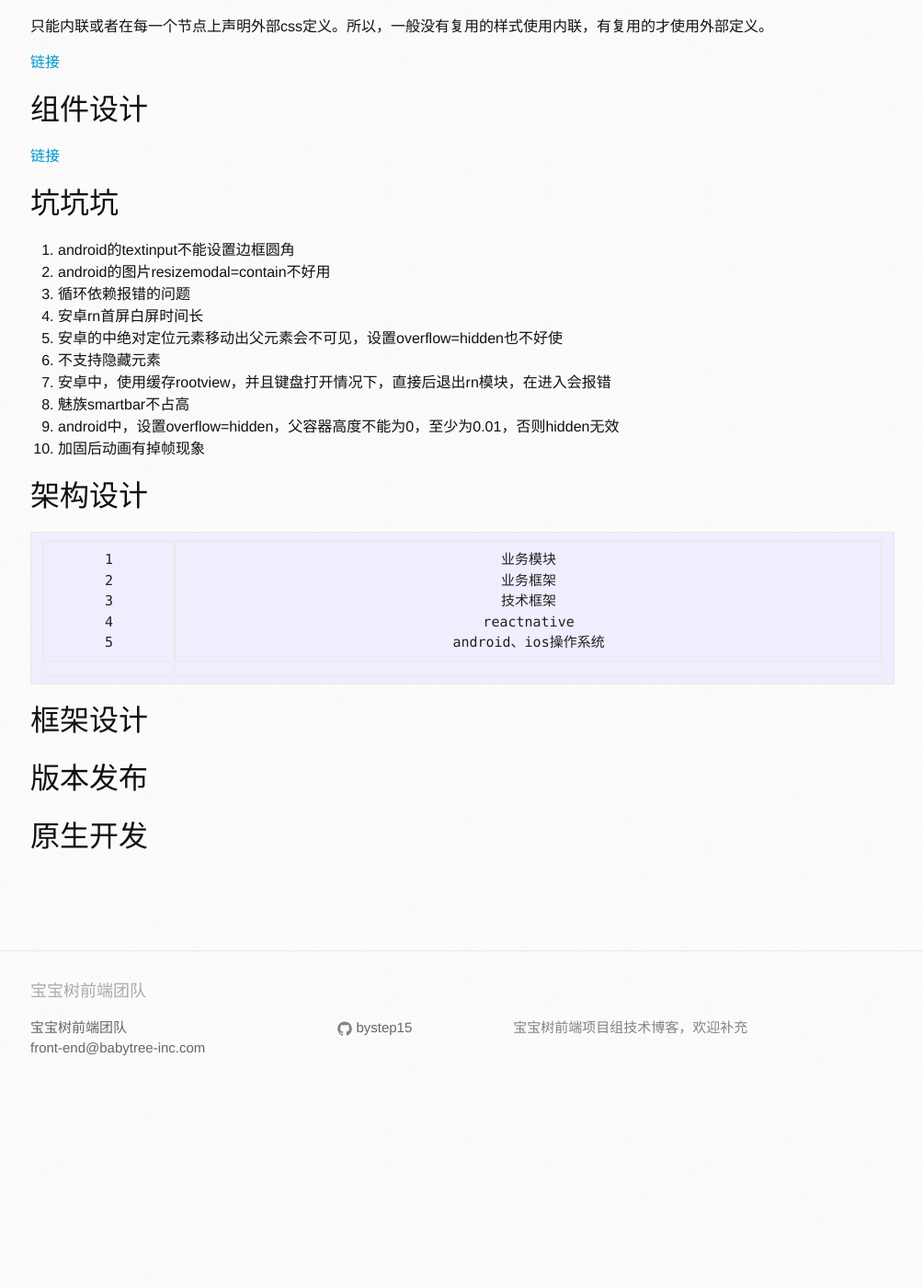
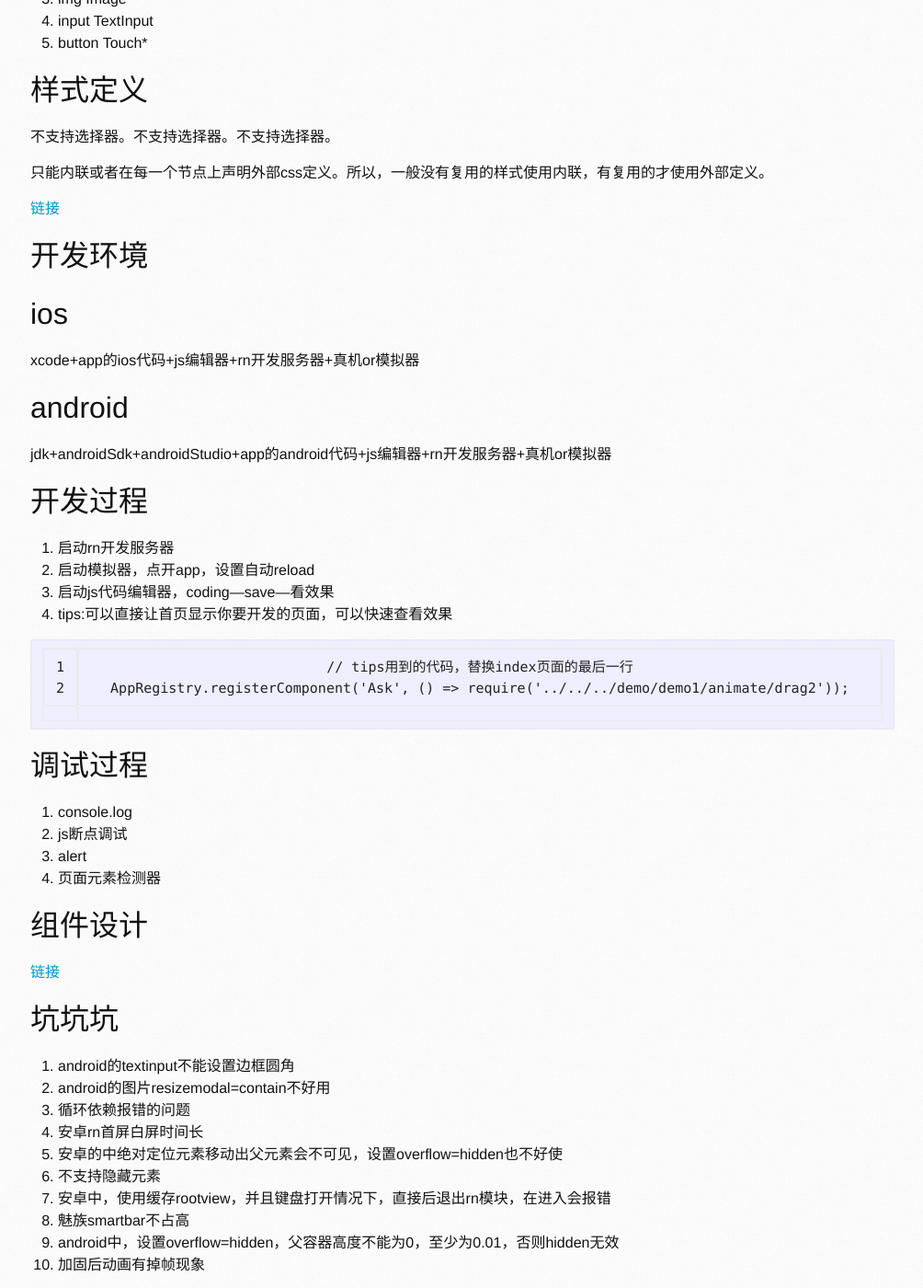
Before and after one commit to bystep15/bystep15.github.io, a Jekyll site: the page built from _posts/2016-05-04-ReactNative分享提纲.md, in a window 1280 px wide and 1400 px high, scrolled down 2659 px. Shown: the whole window at 92% size, without its empty margins (137-1141 px from the left). Built offline with Jekyll 4.4.1, drawn with Linux system fonts in a browser that asks for light colours; comment, search, counter and statistics services are not loaded; before the commit the page ends 3870 px from its top, so only the background shows below that; some of the changed text lies outside the part shown.

Commit message:
Update 2016-05-04-ReactNative分享提纲.md

````diff
--- a/_posts/2016-05-04-ReactNative分享提纲.md
+++ b/_posts/2016-05-04-ReactNative分享提纲.md
@@ -14,15 +14,20 @@
 3. 学习组件化的思想及其好处，目标是能运用到工作中
 4. 希望随时打断进行交流讨论
 
-# 开场
+# reactnative是个啥
 
-## reactnative是个啥
+用js写原生app的开源框架，目前官方支持ios和android。
 
-用js写原生app的开源框架，目前支持ios和android。
+facebook2015年发布。社区关注度非常高。版本迭代很快，基本上2周左右一个版本。
 
-## 优势
+# 安卓demo包下载
 
-### 开发体验
+[RnDemo.apk,9MB](http://pan.baidu.com/s/1mhX6VoO)
+
+
+# 优势
+
+## 开发体验
 
 1. 改代码，即时编译，即时加载
 1. 兼容性好，代码可预测，各系统的模拟器、各型号的真机基本无差异
@@ -38,15 +43,17 @@
 	1. fetch
 	2. 等
 
-### 用户体验
+## 用户体验
 1. 加载性能好，无白屏
 2. 动画性能好，无卡顿
 2. 顺畅的手势操作
 
-## 劣势
+# 劣势
 1. 无web版，分享页等还要开发,react-web目前还不成熟
 1. 无选择器的概念，定义样式很繁琐,通过开发规范部分解决
 1. 尚未发布1.0
+
+程序员首先要思考的是让用户爽，然后才是让自己爽。如果按此原则的话，劣势还是在我们接受范围内的。（用户体验和开发体验同样重要，最好是有更完美的解决方案。）
 
 # react基本概念
 
@@ -99,6 +106,36 @@
 
 [链接](http://reactnative.cn/docs/0.24/style.html#content)
 
+
+# 开发环境
+
+## ios
+
+xcode+app的ios代码+js编辑器+rn开发服务器+真机or模拟器
+
+## android
+
+jdk+androidSdk+androidStudio+app的android代码+js编辑器+rn开发服务器+真机or模拟器
+
+# 开发过程
+
+1. 启动rn开发服务器
+2. 启动模拟器，点开app，设置自动reload
+3. 启动js代码编辑器，coding---save---看效果
+4. tips:可以直接让首页显示你要开发的页面，可以快速查看效果
+
+```
+// tips用到的代码，替换index页面的最后一行
+AppRegistry.registerComponent('Ask', () => require('../../../demo/demo1/animate/drag2'));
+```
+
+# 调试过程
+
+1. console.log
+2. js断点调试
+3. alert
+3. 页面元素检测器
+
 # 组件设计
 [链接](https://github.com/cnsnake11/blog/blob/master/ReactNative%E5%BC%80%E5%8F%91%E6%8C%87%E5%AF%BC/ReactNative%E7%9A%84%E6%9E%B6%E6%9E%84%E8%AE%BE%E8%AE%A1.md)
 
````
